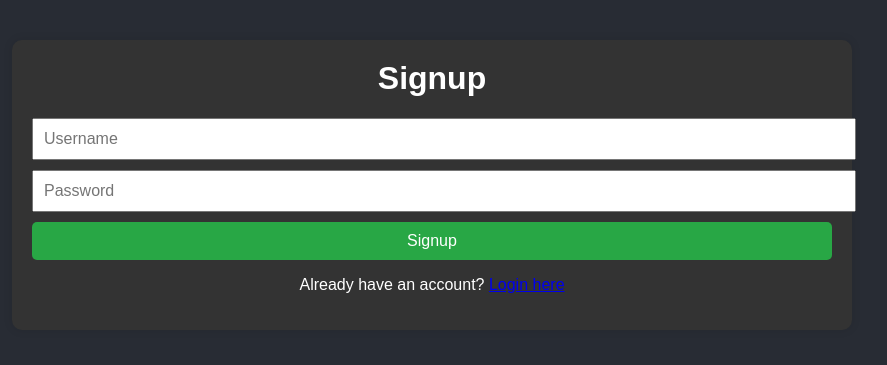
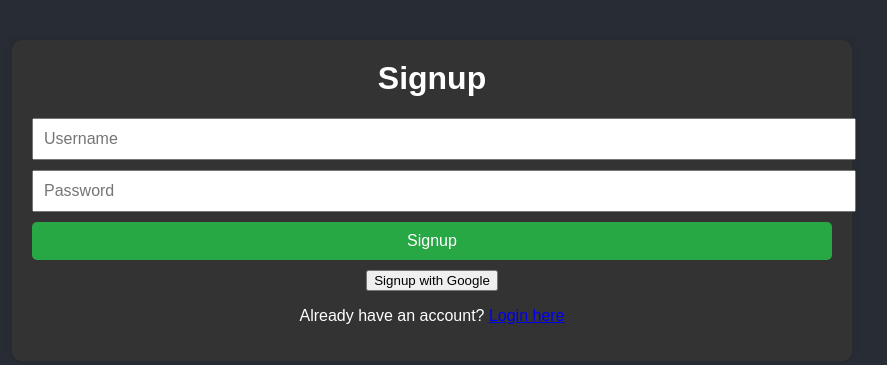
Before and after one commit to anshuman365/flask-app, a Flask app: page /signup in a window 1280 px wide. Shown: the top 365 px of the page, without its empty margins (208-1095 px from the left). Run offline with Flask 3, Linux system fonts and the light colour scheme; parts of the project's set-up code (start-up, migrations or seed data) failed here and were passed over.

Commit message:
Update signup.html

```diff
--- a/templates/signup.html
+++ b/templates/signup.html
@@ -13,6 +13,12 @@
             <input type="password" name="password" placeholder="Password" required>
             <button type="submit">Signup</button>
         </form>
+
+        <!-- Google Signup Button -->
+        <a href="{{ url_for('google_signup') }}">
+            <button type="button">Signup with Google</button>
+        </a>
+
         <p>Already have an account? <a href="/login">Login here</a></p>
     </div>
 </body>
```
